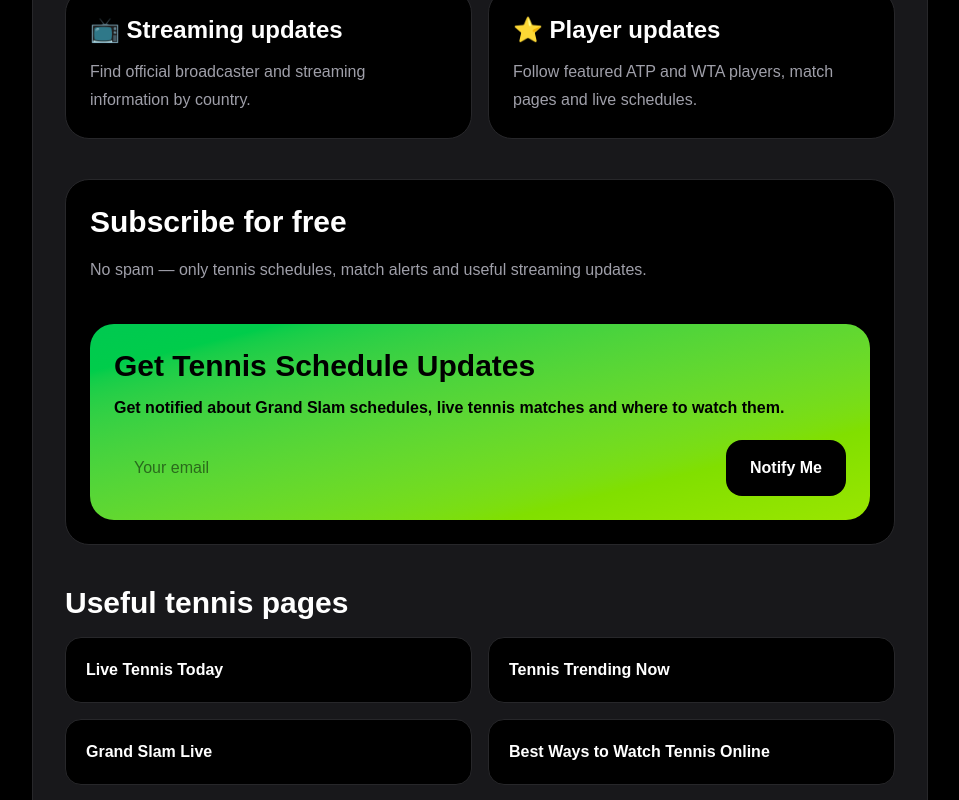
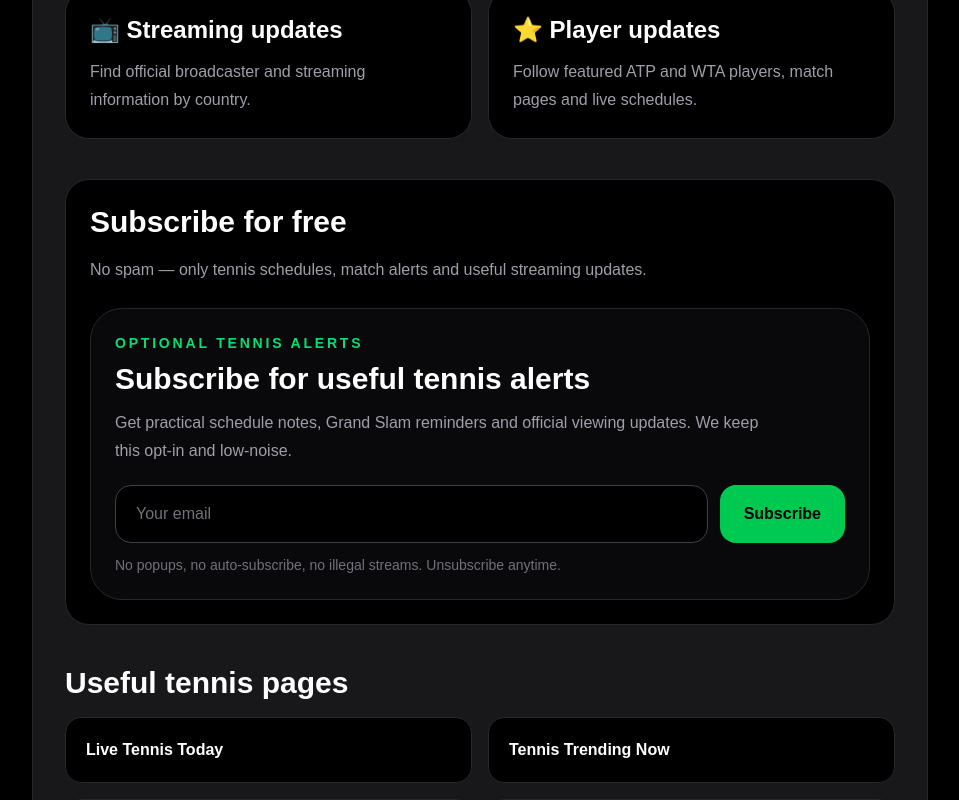
Before and after one commit to 8dqqd57hyh-rgb/watch-tennis-today, a Next.js app: page /newsletter in a window 1280 px wide. Shown: the part 579-1379 px from the top of the page, without its empty margins (160-1119 px from the left). Built offline with nearby package versions, Linux system fonts and the light colour scheme.

Commit message:
Fix archived match status and score handling

```diff
--- a/app/components/EmailSignup.tsx
+++ b/app/components/EmailSignup.tsx
@@ -1,39 +1,90 @@
-export default function EmailSignup() {
+type EmailSignupProps = {
+  title?: string;
+  description?: string;
+  source?: string;
+  buttonLabel?: string;
+  compact?: boolean;
+  dark?: boolean;
+  context?: string;
+};
+
+export default function EmailSignup({
+  title = "Get useful tennis alerts",
+  description = "One optional email signup for match schedules, Grand Slam reminders and official viewing updates. No popups, no daily spam.",
+  source = "email-signup",
+  buttonLabel = "Notify me",
+  compact = false,
+  dark = true,
+  context,
+}: EmailSignupProps) {
+  const wrapperClass = dark
+    ? "border border-zinc-800 bg-zinc-950 text-white"
+    : "border border-zinc-200 bg-white text-black";
+
+  const inputClass = dark
+    ? "border-zinc-700 bg-black text-white placeholder:text-zinc-500 focus:border-green-400"
+    : "border-zinc-300 bg-white text-black placeholder:text-zinc-500 focus:border-green-500";
+
   return (
-    <section className="mt-10 bg-gradient-to-br from-green-500 to-lime-400 text-black rounded-3xl p-6">
-      <h2 className="text-3xl font-black mb-3">
-        Get Tennis Schedule Updates
-      </h2>
+    <section className={`${wrapperClass} rounded-[2rem] p-5 md:p-6`}>
+      {!compact && (
+        <div className="mb-5">
+          <p className="mb-2 text-sm font-black uppercase tracking-[0.2em] text-green-400">
+            Optional tennis alerts
+          </p>
+          <h2 className="mb-3 text-2xl font-black md:text-3xl">{title}</h2>
+          <p className={dark ? "max-w-2xl leading-7 text-zinc-400" : "max-w-2xl leading-7 text-zinc-600"}>
+            {description}
+          </p>
+        </div>
+      )}
 
-      <p className="font-semibold mb-5">
-        Get notified about Grand Slam schedules, live tennis matches and where to watch them.
+      {compact && (
+        <div className="mb-4">
+          <h2 className="mb-2 text-2xl font-black">{title}</h2>
+          <p className={dark ? "leading-7 text-zinc-400" : "leading-7 text-zinc-600"}>
+            {description}
           </p>
+        </div>
+      )}
 
       <form
         action="https://formspree.io/f/xeenwwbk"
         method="POST"
-  className="flex flex-col md:flex-row gap-3"
+        className="grid gap-3 md:grid-cols-[1fr_auto]"
       >
         <input
           type="hidden"
           name="_redirect"
           value="https://watchtennistoday.com/newsletter-confirmation"
         />
+        <input type="hidden" name="source" value={source} />
+        {context ? <input type="hidden" name="context" value={context} /> : null}
+        <input
+          type="hidden"
+          name="frequency"
+          value="only-important-tennis-updates"
+        />
+
         <input
           type="email"
           name="email"
           required
           placeholder="Your email"
-    className="flex-1 rounded-2xl px-5 py-4 text-black"
+          className={`${inputClass} rounded-2xl border px-5 py-4 outline-none`}
         />
 
         <button
           type="submit"
-    className="bg-black text-white px-6 py-4 rounded-2xl font-black"
+          className="rounded-2xl bg-green-500 px-6 py-4 font-black text-black transition-all hover:bg-green-400"
         >
-    Notify Me
+          {buttonLabel}
         </button>
       </form>
+
+      <p className={dark ? "mt-3 text-sm text-zinc-500" : "mt-3 text-sm text-zinc-500"}>
+        No popups, no auto-subscribe, no illegal streams. Unsubscribe anytime.
+      </p>
     </section>
   );
 }
--- a/app/newsletter/page.tsx
+++ b/app/newsletter/page.tsx
@@ -83,7 +83,12 @@ export default function NewsletterPage() {
               updates.
             </p>
 
-            <EmailSignup />
+            <EmailSignup
+              title="Subscribe for useful tennis alerts"
+              description="Get practical schedule notes, Grand Slam reminders and official viewing updates. We keep this opt-in and low-noise."
+              source="newsletter-page"
+              buttonLabel="Subscribe"
+            />
           </section>
 
           <section className="mb-10">
--- a/app/page.tsx
+++ b/app/page.tsx
@@ -8,6 +8,7 @@ import RevenueConversionPanel from "@/app/components/RevenueConversionPanel";
 import BestMatchesTodayEngine from "@/app/components/BestMatchesTodayEngine";
 import BroadcastFinder from "@/app/components/BroadcastFinder";
 import HomepageGrowthEngine from "@/app/components/HomepageGrowthEngine";
+import EmailSignup from "@/app/components/EmailSignup";
 import { displayPlayerName, safePlayerUrl, verifiedPlayersFromMatchSide } from "@/data/playerSlugs";
 
 type WatchProvider = {
@@ -1211,47 +1212,13 @@ tennis viewing information.
               Live and upcoming tennis matches
             </p>
 
-            <div className="mb-12 mt-10 bg-zinc-900 border border-zinc-800 rounded-[2rem] p-8">
-              <h2 className="text-3xl font-black mb-4">
-                🔔 Get Tennis Match Alerts
-              </h2>
-
-              <p className="text-zinc-400 mb-6 max-w-2xl">
-                Get notified about live tennis matches, Grand Slams, ATP and WTA schedules,
-                streaming updates and featured matches.
-              </p>
-
-              <form
-                action="https://formspree.io/f/xeenwwbk"
-                method="POST"
-                className="flex flex-col md:flex-row gap-4"
-              >
-                <input
-  type="hidden"
-  name="_redirect"
-  value="https://watchtennistoday.com/newsletter-confirmation"
-/>
-                <input
-                  type="email"
-                  name="email"
-                  required
-                  placeholder="Your email address"
-                  className="flex-1 bg-black border border-zinc-700 rounded-2xl px-5 py-4 text-white"
-                />
-
-                <input
-                  type="hidden"
-                  name="source"
-                  value="homepage-email-signup"
-                />
-
-                <button
-                  type="submit"
-                  className="bg-green-500 text-black px-6 py-4 rounded-2xl font-black hover:bg-green-400 transition-all"
-                >
-                  Notify Me
-                </button>
-              </form>
+            <div className="mb-12 mt-10">
+              <EmailSignup
+                title="Get tennis match alerts without the noise"
+                description="A quiet optional signup for useful tennis schedule changes, Grand Slam reminders and official viewing updates. No popup interruption while users browse matches."
+                source="homepage-email-signup"
+                buttonLabel="Get alerts"
+              />
             </div>
           </div>
 
--- a/app/tennis-live-alerts/page.tsx
+++ b/app/tennis-live-alerts/page.tsx
@@ -1,6 +1,7 @@
 import type { Metadata } from "next";
 import Link from "next/link";
 import RevenueConversionPanel from "@/app/components/RevenueConversionPanel";
+import EmailSignup from "@/app/components/EmailSignup";
 
 export const metadata: Metadata = {
   title: "Tennis Live Alerts | Daily Match Schedule & TV Updates",
@@ -134,40 +135,14 @@ export default function TennisLiveAlertsPage() {
             guides for ATP and WTA fans.
           </p>
 
-          <form
-            action="https://formspree.io/f/xeenwwbk"
-            method="POST"
-            className="mt-8 grid gap-3 rounded-3xl border border-emerald-400/30 bg-black/40 p-4 md:grid-cols-[1fr_auto]"
-          >
-            <input
-              type="hidden"
-              name="_redirect"
-              value="https://watchtennistoday.com/newsletter-confirmation"
+          <div className="mt-8">
+            <EmailSignup
+              title="Get the best match alerts only"
+              description="Optional alerts for important schedule changes, Grand Slam reminders and official viewing guidance — designed to stay useful, not noisy."
+              source="tennis-live-alerts"
+              buttonLabel="Send me alerts"
             />
-            <input
-              type="hidden"
-              name="source"
-              value="tennis-live-alerts"
-            />
-            <input
-              type="email"
-              name="email"
-              required
-              placeholder="Your email"
-              className="rounded-2xl border border-zinc-700 bg-zinc-950 px-5 py-4 text-white outline-none focus:border-emerald-400"
-            />
-            <button
-              type="submit"
-              className="rounded-2xl bg-emerald-400 px-7 py-4 font-black text-black hover:bg-emerald-300"
-            >
-              Send me alerts
-            </button>
-          </form>
-
-          <p className="mt-3 text-sm text-zinc-500">
-            No illegal streams, no spam. You get tennis schedule and viewing
-            guidance only.
-          </p>
+          </div>
         </section>
 
         <section className="mt-10 grid gap-5 md:grid-cols-2">
--- a/app/watch/[slug]/page.tsx
+++ b/app/watch/[slug]/page.tsx
@@ -9,6 +9,7 @@ import RelatedMoneyLinks from "@/app/components/RelatedMoneyLinks";
 import ContentQualityNotice from "@/app/components/ContentQualityNotice";
 import { getArchivedMatch } from "@/app/lib/matchArchive";
 import LiveMatchScore from "./LiveMatchScore";
+import EmailSignup from "@/app/components/EmailSignup";
 
 export const dynamic = "force-dynamic";
 
@@ -789,22 +790,15 @@ export default async function MatchPage({
               </div>
             </section>
 
-            <section className="mb-12 rounded-[2rem] border border-zinc-800 bg-zinc-950 p-6">
-              <h2 className="mb-4 text-3xl font-black">🔔 Get match alerts</h2>
-              <p className="mb-2 text-zinc-400">
-                Get notified before {matchTitle} starts, including match schedule updates, score alerts and tournament coverage information.
-              </p>
-              <p className="mb-6 text-sm text-zinc-500">Email alerts are optional and can be unsubscribed from at any time.</p>
-              <form action="https://formspree.io/f/xeenwwbk" method="POST" className="flex flex-col gap-4 md:flex-row">
-                <input type="hidden" name="_redirect" value="https://watchtennistoday.com/newsletter-confirmation" />
-                <input type="email" name="email" required placeholder="Your email" className="flex-1 rounded-2xl border border-zinc-700 bg-black px-5 py-4 text-white" />
-                <input type="hidden" name="match" value={matchTitle} />
-                <input type="hidden" name="source" value="match-page" />
-                <button type="submit" className="rounded-2xl bg-green-500 px-6 py-4 font-black text-black transition-all hover:bg-green-400">
-                  Notify me
-                </button>
-              </form>
-            </section>
+            <div className="mb-12">
+              <EmailSignup
+                title="Get a quiet alert for this match"
+                description={`Optional email updates for ${matchTitle}: schedule changes, match status and official viewing guidance only.`}
+                source="match-page"
+                context={matchTitle}
+                buttonLabel="Notify me"
+              />
+            </div>
 
             <section className="mb-12">
               <h2 className="mb-6 text-3xl font-black">FAQ</h2>
```
Also changed, not shown: app/components/PlayerSubscribeBox.tsx (+24 -11 lines), 1 other file (tests, documents, lock files or other folders). Lines whose indentation alone changed are shown as unchanged.
